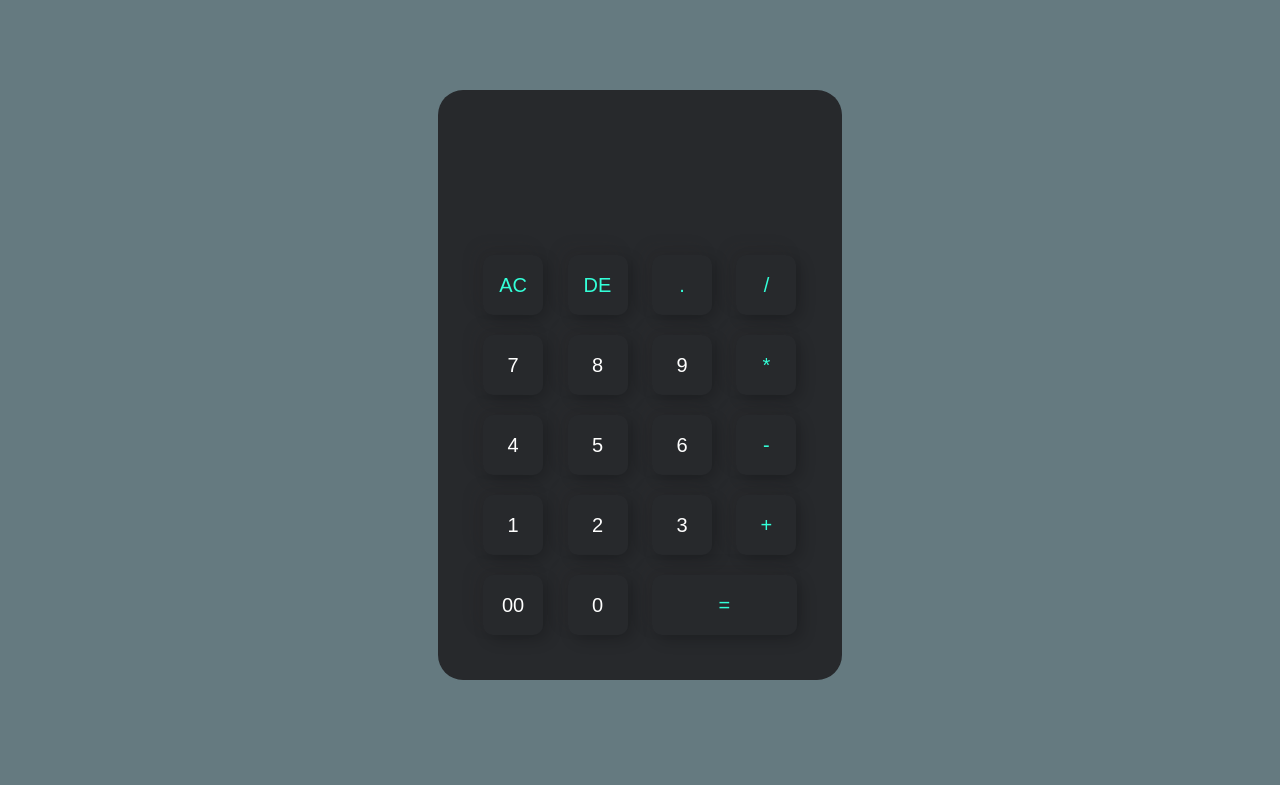
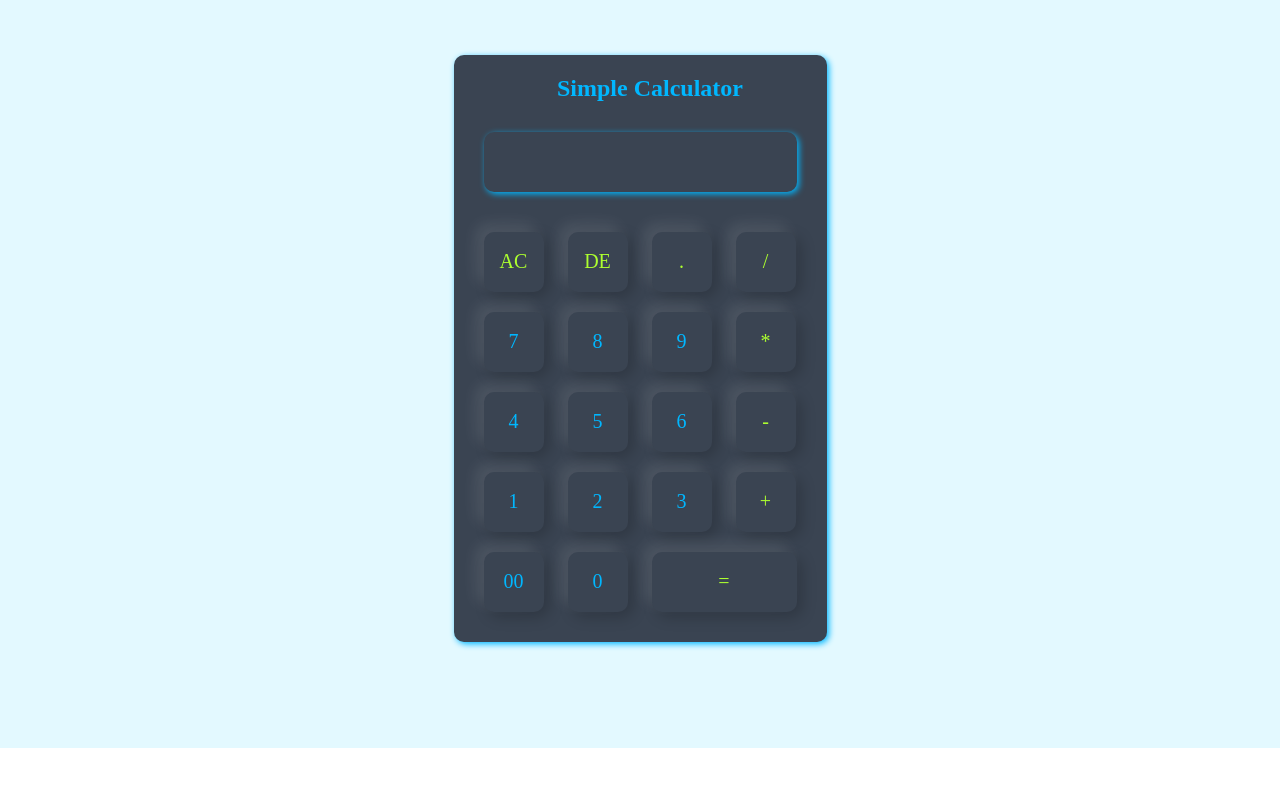
Before and after one commit to CovetingAphid3/calaculator, a plain HTML site: page index.html in a window 1280 px wide. Shown: the part 52-837 px from the top of the page. After the commit the page ends 800 px from the top, so only its background shows below. Drawn offline with nearby package versions, Linux system fonts and the light colour scheme.

Commit message:
Finishded calculator app

```diff
--- a/index.html
+++ b/index.html
@@ -1,51 +1,58 @@
 <!DOCTYPE html>
-<html>
+<html lang="en">
 <head>
+    <meta charset="UTF-8">
     <meta name="viewport" content="width=device-width, initial-scale=1.0">
     <title>Calculator</title>
     <link rel="stylesheet" href="style.css">
 </head>
 <body>
-
-    <header><h1>Calculator</h1></header>
-
    <div class="container">
     <div class="calculator">
-    <form>
+        <h1 class="heading">Simple Calculator</h1>
+       <form action="">
     <div class="display">
         <input type="text" name="display">
     </div>
+
     <div>
-        <input type="button" value="AC" class="operator">
-        <input type="button" value="DE"  class="operator">
-        <input type="button" value="."  class="operator">
-        <input type="button" value="/"  class="operator">
+        <input type="button" value="AC"  class="operator1" id="AC">
+        <input type="button" value="DE"  class="operator1" id="DE">
+        <input type="button" value="."  class="operator1" id=".">
+        <input type="button" value="/"  class="operator1"  id="/">
+
     </div>
     <div>
-        <input type="button" value="7" >
-        <input type="button" value="8" >
-        <input type="button" value="9" >
-        <input type="button" value="*"  class="operator">
+        <input type="button" value="7"  class="operator numbers" id="7">
+        <input type="button" value="8" class="operator numbers" id="8">
+        <input type="button" value="9"  class="operator numbers" id>
+        <input type="button" value="*"  class="operator1">
+
     </div>
     <div>
-        <input type="button" value="4" >
-        <input type="button" value="5" >
-        <input type="button" value="6" >
-        <input type="button" value="-"  class="operator">
+        <input type="button" value="4"  class="operator numbers">
+        <input type="button" value="5" class="operator numbers">
+        <input type="button" value="6"  class="operator numbers">
+        <input type="button" value="-"  class="operator1">
+
     </div>
     <div>
-        <input type="button" value="1" >
-        <input type="button" value="2" >
-        <input type="button" value="3" >
-        <input type="button" value="+"  class="operator">
+        <input type="button" value="1"  class="operator numbers">
+        <input type="button" value="2"  class="operator numbers">
+        <input type="button" value="3"  class="operator numbers">
+        <input type="button" value="+"  class="operator1">
+
     </div>
     <div>
-        <input type="button" value="00" >
-        <input type="button" value="0" >
-        <input type="button" value="="  class="equal operator">
+        <input type="button" value="00"  class="operator numbers">
+        <input type="button" value="0"  class="operator numbers">
+        <input type="button" value="="  class="equal operator1" >
 
     </div>
     </form>
+    <script src="script.js"></script>
+    <script src="https://cdnjs.cloudflare.com/ajax/libs/mathjs/11.6.0/math.js"></script>
+
     </div>
    </div>
 
--- a/script.js
+++ b/script.js
@@ -1,13 +1,40 @@
-// document.addEventListener('DOMContentLoaded',function(){
-//     const display = document.querySelector('.display');
-//     const buttons = document.querySelectorAll('button');
+// Function to update the display value
+function updateDisplay(value) {
+    document.querySelector(".display input[name='display']").value = value;
+}
 
-//     buttons.forEach(button =>{
-//         button.addEventListener('click',function(){
-//             display.textContent = button.textContent
-//         })
-//     })
-// })
+// Function to handle button clicks
+function buttonClick(input) {
+    var displayValue = document.querySelector(".display input[name='display']").value;
 
-const display = document.querySelector('.display');
-let value = display.innerHTML
+    if (input === 'AC') {
+        updateDisplay('');
+    } else if (input === 'DE') {
+        updateDisplay(displayValue.slice(0, -1));
+    } else if (input === '=') {
+        updateDisplay(addbits(displayValue));
+    } else {
+        updateDisplay(displayValue + input);
+    }
+}
+
+let numbers = document.querySelectorAll('.operator,.operator1')
+
+numbers.forEach(function(number){
+    number.addEventListener('click',function(){
+
+        buttonClick(number.value);
+
+    })
+})
+
+
+function addbits(displayValue) {
+    try {
+        return math.evaluate(displayValue);
+    } catch (error) {
+        // Handle any potential evaluation errors
+        alert('Error: ' + error.message);
+        return 0;
+    }
+}
--- a/style.css
+++ b/style.css
@@ -1,45 +1,42 @@
 *{
-
     margin: 0;
     padding: 0;
-    font-family: 'Poppins', sans-serif;
+    font-family: 'Poppins', 'sans-serif';
     box-sizing: border-box;
 }
-h1{
-    text-align: center;
-}
-header{
-    background: #657a80;
-}
+
 .container{
     width: 100%;
     height: 100vh;
-    background: #657a80;
+    background: #e3f9ff;
     display: flex;
     align-items: center;
     justify-content: center;
 }
+
 .calculator{
-    background: #27292c;
-    padding: 35px;
-    border-radius: 25px;
+    background: #3a4452 ;
+    padding:20px;
+    border-radius: 10px;
+    box-shadow: 2px 2px 6px rgb(0, 183, 255);
 }
+
 .calculator form input{
-    border: 0;
+    border:0;
     outline: 0;
-    width: 60px;
+    width: 60px ;
     height: 60px;
-    border-radius: 10px;
-    box-shadow: -8px -8px 15px rgba(47, 35, 35, 0.1),5px 5px 15px rgba(0, 0, 0, 0.2);
+    border-radius:10px ;
+    box-shadow: -8px -8px 15px rgba(255,255,255,0.1), 5px 5px 15px rgba(0,0,0,0.2);
     background: transparent;
     font-size: 20px;
-    color: #fff;
-    cursor: pointer;
-    margin: 10px;
+    color:#fff;
+    cursor:pointer;
+    margin:10px;
 }
 
 form .display{
-    display: flex;
+    display:flex;
     justify-content: flex-end;
     margin: 20px 0;
 }
@@ -47,14 +44,36 @@ form .display input{
     text-align: right;
     flex: 1;
     font-size: 45px;
-    box-shadow: none;
+    box-shadow: 2px 2px 6px rgb(0, 183, 255) ;
 }
+
 form input.equal{
     width: 145px;
+
+}
+form input.operator{
+    color:rgb(0, 183, 255);
+}
+form input.operator:hover{
+    color: #3a4452;
+    background-color: rgb(0, 183, 255) ;
+    transition:0.15s;
+
+}
+.heading{
+    display: flex;
+    justify-content: center;
+    font-size: x-large;
+    margin-left: 20px;
+    color:rgb(0, 183, 255);
+}
+form input.operator1{
+    color:greenyellow;
 }
 
+form input.operator1:hover{
+    color: #3a4452;
+    background-color: greenyellow;
+    transition:0.15s;
 
-
-form input.operator{
-    color: #33ffd8;
 }
```
Lines whose indentation alone changed are shown as unchanged.
